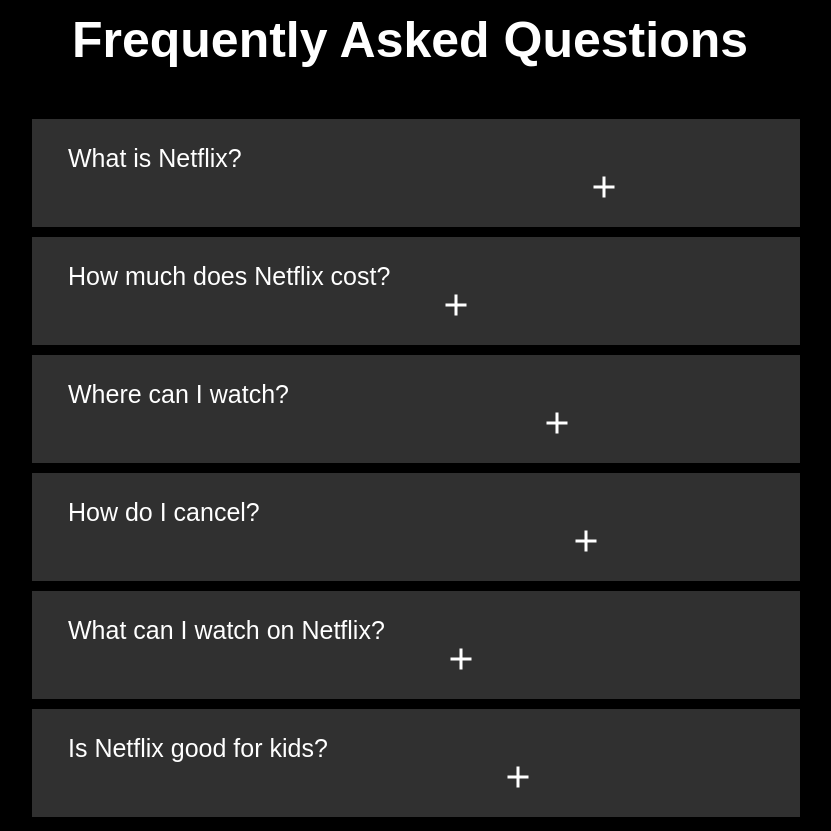
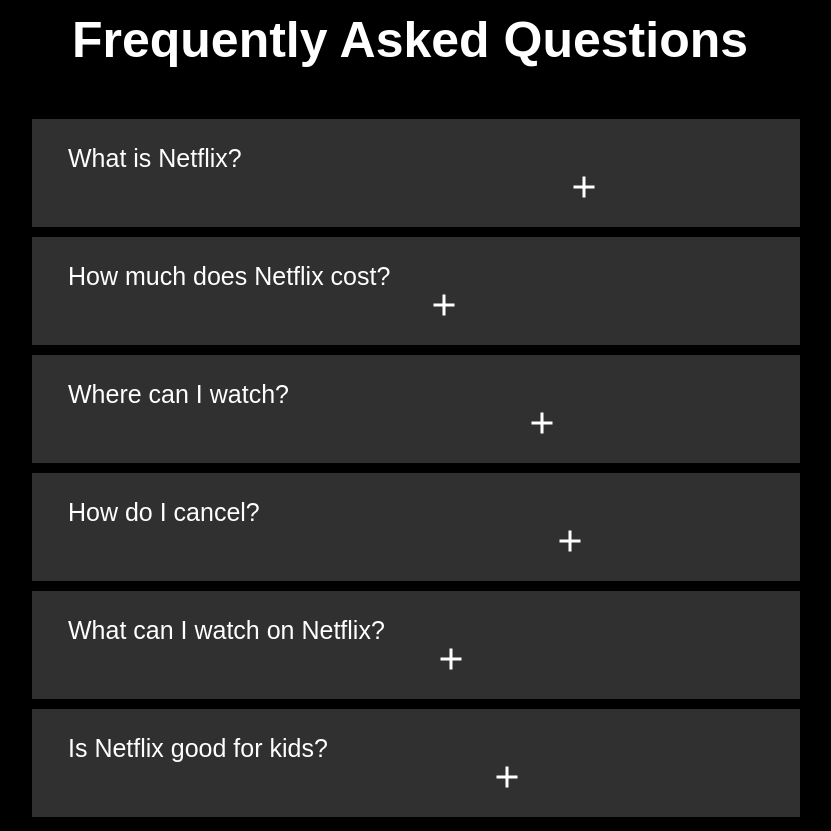
Before and after one commit to gokulspillai4/Netflix-Frontend-Clone, a plain HTML site: page index.html in a window 1280 px wide. Shown: the part 2629-3460 px from the top of the page, without its empty margins (230-1061 px from the left). Drawn offline with Linux system fonts and the light colour scheme.

Commit message:
final final final final

```diff
--- a/style.css
+++ b/style.css
@@ -201,20 +201,20 @@ a{
     color: #757575;
 }
 #plus{
-    margin: -36px 0 -9px 518px;
+    margin: -36px 0 -9px 71%;
 }
 #plus1{
-    margin: -36px 0 -9px 370px;
+    margin: -36px 0 -9px 51%;
 }
 #plus2{
-    margin: -36px 0 -9px 471px;
+    margin: -36px 0 -9px 65%;
 }
 #plus3{
-    margin: -36px 0 -9px 500px;
+    margin: -36px 0 -9px 69%;
 }
 #plus4{
-    margin: -36px 0 -9px 375px;
+    margin: -36px 0 -9px 52%;
 }
 #plus5{
-    margin: -36px 0 -9px 432px;
+    margin: -36px 0 -9px 60%;
 }
```
